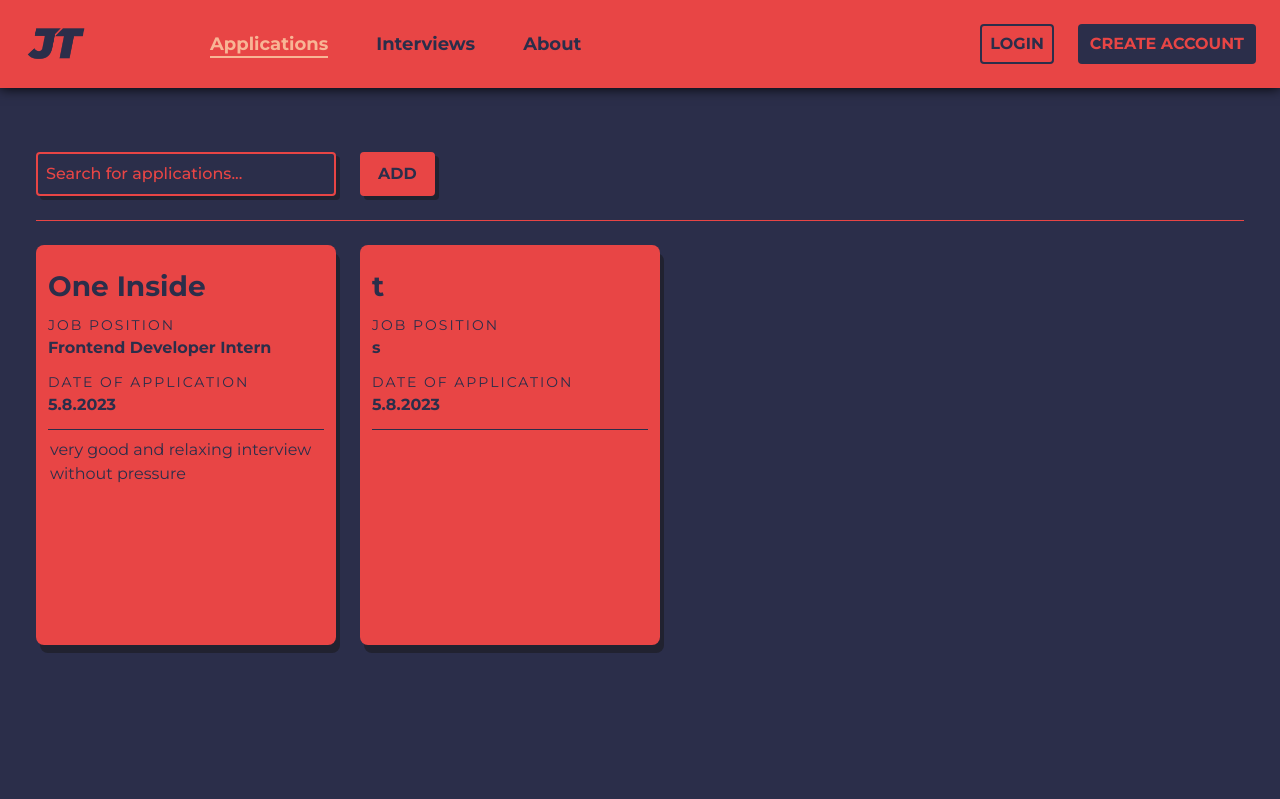
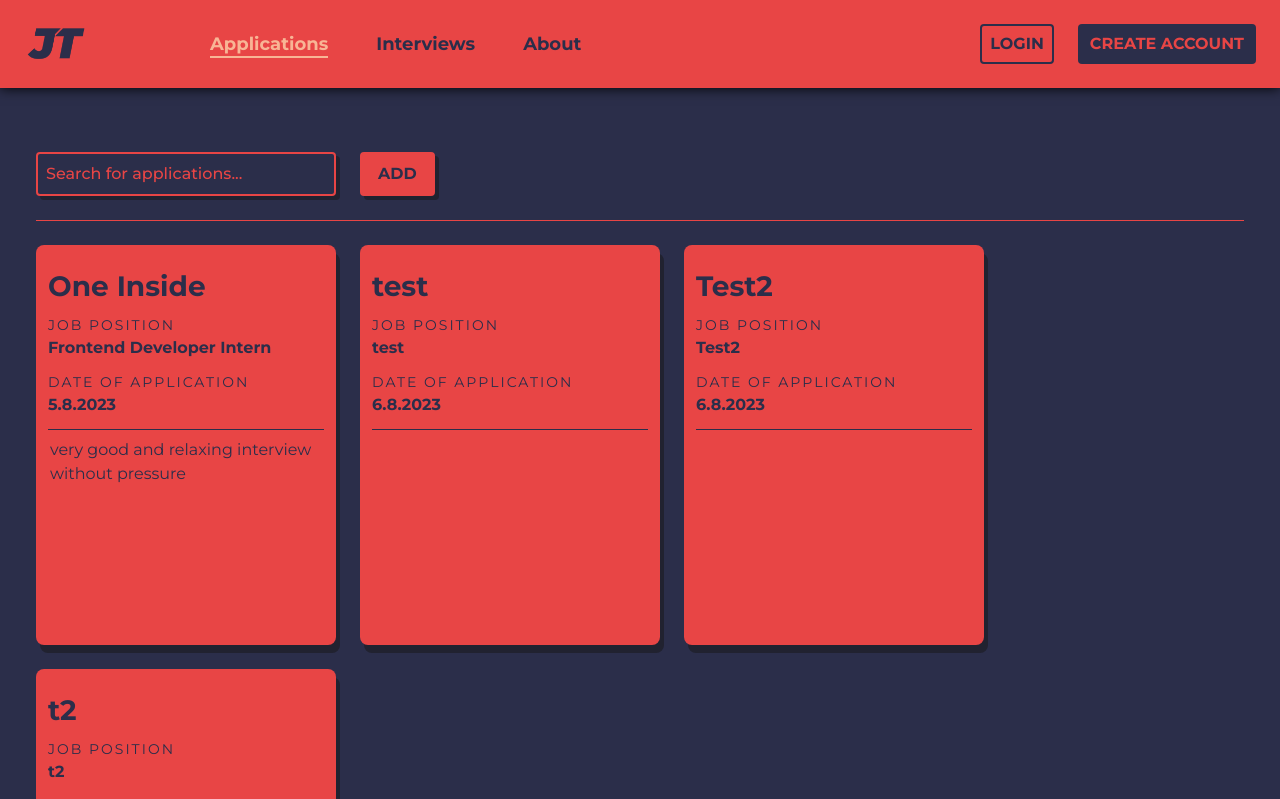
Before and after one commit to gnaumoskii/Jobstra, a React (Vite) app in the folder frontend/jobstra-frontend/: page / in a window 1280 px wide. Shown: the top 799 px of the page. Built offline with nearby package versions, Linux system fonts and the light colour scheme; data requests are answered from the project's data file; a web font is replaced by a local one.

Commit message:
fixed the post request for applications and added generic function to convert snake keys to camel keys

```diff
--- a/frontend/jobstra-frontend/db.json
+++ b/frontend/jobstra-frontend/db.json
@@ -8,11 +8,25 @@
       "id": 1
     },
     {
-      "company_name": "t",
-      "job_position": "s",
-      "created_at": "2023-09-08T16:49:26.798Z",
+      "company_name": "test",
+      "job_position": "test",
+      "created_at": "2023-09-09T07:04:25.138Z",
       "interview_description": "",
       "id": 2
+    },
+    {
+      "company_name": "Test2",
+      "job_position": "Test2",
+      "created_at": "2023-09-09T07:18:40.130Z",
+      "interview_description": "",
+      "id": 3
+    },
+    {
+      "company_name": "t2",
+      "job_position": "t2",
+      "created_at": "2023-09-09T07:33:29.997Z",
+      "interview_description": "t2",
+      "id": 4
     }
   ]
 }
--- a/frontend/jobstra-frontend/src/components/job-application-list/JobApplicationList.tsx
+++ b/frontend/jobstra-frontend/src/components/job-application-list/JobApplicationList.tsx
@@ -1,18 +1,21 @@
-import { useEffect, useState, useReducer } from "react";
-import JobApplicationCard, { Application } from "../job-application-card/JobApplicationCard";
+import React, { useEffect, useState, useReducer } from "react";
+import JobApplicationCard from "../job-application-card/JobApplicationCard";
 import Modal from "../modal/Modal";
 import AddApplicationForm from "../modal/application/add-application-form/AddApplicationForm";
+import { Application } from "../../interfaces/Application";
+
+export const ApplicationsContext = React.createContext<{applications: Application[], setApplications: React.Dispatch<React.SetStateAction<Application[]>>}>({});
 
 enum ApplicationModalsType {
   ADD = 'ADD',
   EDIT = 'EDIT',
-  DELETE = 'DELETE'
+  DETAILS = 'DETAILS'
 }
 
 interface ApplicationModalsState {
   showAddModal: boolean;
   showEditModal: boolean;
-  showDeleteModal: boolean;
+  showDetailsModal: boolean;
 }
 
 interface Loading {
@@ -28,7 +31,7 @@ export interface ApplicationModalsAction {
 const InitialApplicationModalsState: ApplicationModalsState = {
     showAddModal: false,
     showEditModal: false,
-    showDeleteModal: false
+    showDetailsModal: false
 }
 
 const applicationModalReducer = (state: ApplicationModalsState , action: ApplicationModalsAction) => {
@@ -36,8 +39,8 @@ const applicationModalReducer = (state: ApplicationModalsState , action: Applica
     return {...state, showAddModal: action.payload.showAddModal};
   } else if(action.type === "EDIT") {
     return {...state, showEditModal: action.payload.showEditModal};
-  } else if(action.type === "DELETE") {
-    return {...state, showDeleteModal: action.payload.showDeleteModal};
+  } else if(action.type === "DETAILS") {
+    return {...state, showDetailsModal: action.payload.showDetailsModal};
   }
   return {...state};
 }
@@ -96,7 +99,9 @@ const JobApplicationList = () => {
                 {!loading.isLoading && !loading.isLoaded && <li className="job-applications__list__status-message">Error occured while loading applications.</li>}
                 {!loading.isLoading && loading.isLoaded && applications.length && applications.map(application => <JobApplicationCard key={application.id} application={application} />)}
             </ul>
+            <ApplicationsContext.Provider value={{applications, setApplications}}>
             {state.showAddModal && <Modal closeModal={() => dispatch({type: ApplicationModalsType.ADD, payload: {...state, showAddModal: false}})} ModalContent={AddApplicationForm} />}
+            </ApplicationsContext.Provider>
         </div>
     );
 };
--- a/frontend/jobstra-frontend/src/components/modal/Modal.tsx
+++ b/frontend/jobstra-frontend/src/components/modal/Modal.tsx
@@ -1,22 +1,19 @@
-const Modal = ({ModalContent, closeModal}: {ModalContent: React.ElementType, closeModal: () => void}) => {
+const Modal: React.FC<{ ModalContent: React.ElementType; closeModal: () => void }> = ({ ModalContent, closeModal }) => {
     const closeModalHandler = (event: React.SyntheticEvent) => {
-
         event.stopPropagation();
-        if(event.target != event.currentTarget) {
+        if (event.target != event.currentTarget) {
             return;
         }
         closeModal();
-    }
-
-
+    };
 
     return (
-        <div className='modal' onMouseDown={closeModalHandler}>
-            <div className='modal-content'>
-                <ModalContent closeModal={closeModal}/>
+        <div className="modal" onMouseDown={closeModalHandler}>
+            <div className="modal-content">
+                <ModalContent closeModal={closeModal} />
             </div>
         </div>
-    )
-}
+    );
+};
 
-export default Modal
+export default Modal;
--- a/frontend/jobstra-frontend/src/components/modal/application/add-application-form/AddApplicationForm.tsx
+++ b/frontend/jobstra-frontend/src/components/modal/application/add-application-form/AddApplicationForm.tsx
@@ -1,5 +1,7 @@
-import { useRef, useState } from "react";
-import { createApplication } from "../../../../services/api/apiService";
+import { useRef, useState, useContext } from "react";
+import { createApplication } from "../../../../services/api/applicationsApi";
+import { ApplicationsContext } from "../../../job-application-list/JobApplicationList";
+import { Application } from "../../../../interfaces/Application";
 
 interface Validation {
   hasError: boolean;
@@ -11,10 +13,10 @@ const AddApplicationForm: React.FC<{closeModal: () => void}> = ({closeModal}) =>
   const companyNameRef = useRef<HTMLInputElement>(null);
   const jobPositionRef = useRef<HTMLInputElement>(null);
   const interviewDescriptionRef= useRef<HTMLTextAreaElement>(null);
+  const { setApplications } = useContext(ApplicationsContext);
 
   const validateForm = (): boolean => {
     const companyName = companyNameRef.current?.value || "";
-    console.log(companyName)
     const jobPosition = jobPositionRef.current?.value  || "";
     if(companyName.trim().length === 0 && jobPosition.trim().length === 0) {
       setValidation({hasError: true, message: "Please enter Company Name and Job Position."});
@@ -53,7 +55,13 @@ const AddApplicationForm: React.FC<{closeModal: () => void}> = ({closeModal}) =>
       if(!validateForm()) {
         return;
       }
-      await createApplication(application);
+      const data: Application = await createApplication(application);
+
+      setApplications((prevState): Application[] => {
+        console.log(prevState);
+        console.log(data);
+        return [...prevState, data]
+      });
       closeModal();
     } catch (error) {
       console.log(error);
--- /dev/null
+++ b/frontend/jobstra-frontend/src/interfaces/Application.ts
@@ -0,0 +1,7 @@
+export interface Application {
+    id: string;
+    companyName: string;
+    jobPosition: string;
+    createdAt: Date;
+    interviewDescription: string;
+}
--- a/frontend/jobstra-frontend/src/services/api/apiService.ts
+++ /dev/null
@@ -1,11 +0,0 @@
-export const createApplication = async (application: {company_name: string, job_position: string, interview_description: string}) => {
-    const response = await fetch("http://localhost:3000/applications", {
-        method: 'POST',
-        headers: {
-            "Content-Type": "application/json",
-        },
-        body: JSON.stringify(application)
-    });
-    const data = await response.json();
-    console.log(data);
-}
--- /dev/null
+++ b/frontend/jobstra-frontend/src/services/api/applicationsApi.ts
@@ -0,0 +1,14 @@
+import { transformSnakeToCamelObj } from "../snakeToCamel";
+import { Application } from "../../interfaces/Application";
+
+export const createApplication = async (application: {company_name: string, job_position: string, interview_description: string}): Promise<Application> => {
+    const response = await fetch("http://localhost:3000/applications", {
+        method: 'POST',
+        headers: {
+            "Content-Type": "application/json",
+        },
+        body: JSON.stringify(application)
+    });
+    const data = await response.json();
+    return transformSnakeToCamelObj<Application>(data);
+}
--- /dev/null
+++ b/frontend/jobstra-frontend/src/services/snakeToCamel.ts
@@ -0,0 +1,12 @@
+const snakeToCamel = (str: string): string => {
+    return str.replace(/_./g, (char: string) => char[1].toUpperCase())
+}
+
+export const transformSnakeToCamelObj = <T extends object>(obj: object): T => {
+    const newObj = {} as T;
+    for(const [key, value] of Object.entries(obj)) {
+        const transformedKey: string = snakeToCamel(key);
+        Object.assign(newObj, {[transformedKey]: value});
+    }
+    return newObj;
+}
```
Also changed, not shown: frontend/jobstra-frontend/src/components/job-application-card/JobApplicationCard.tsx (+0 -8 lines), frontend/jobstra-frontend/src/components/modal/application/application-details/ApplicationDetails.tsx (added, +9 -0 lines), frontend/jobstra-frontend/src/components/modal/application/application-details/ApplicationDetails.scss (added).
